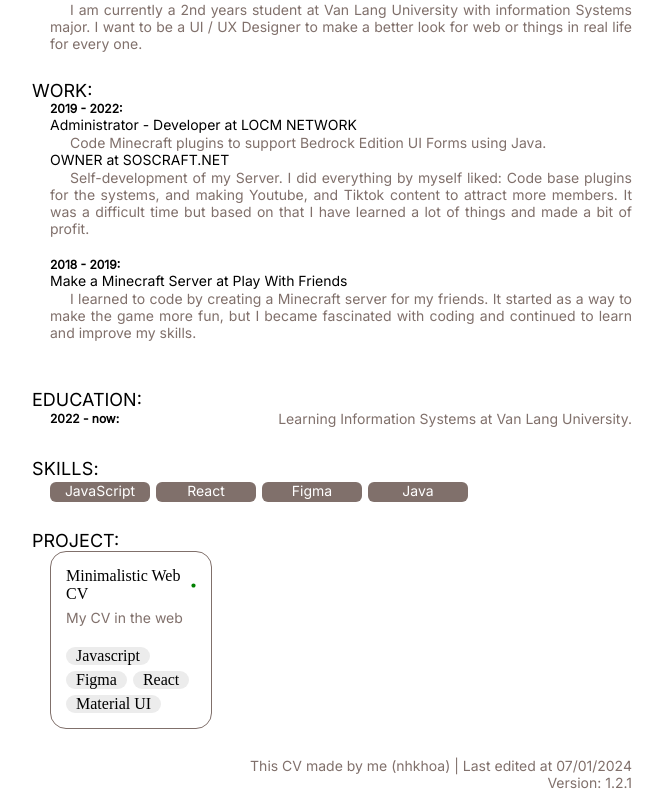
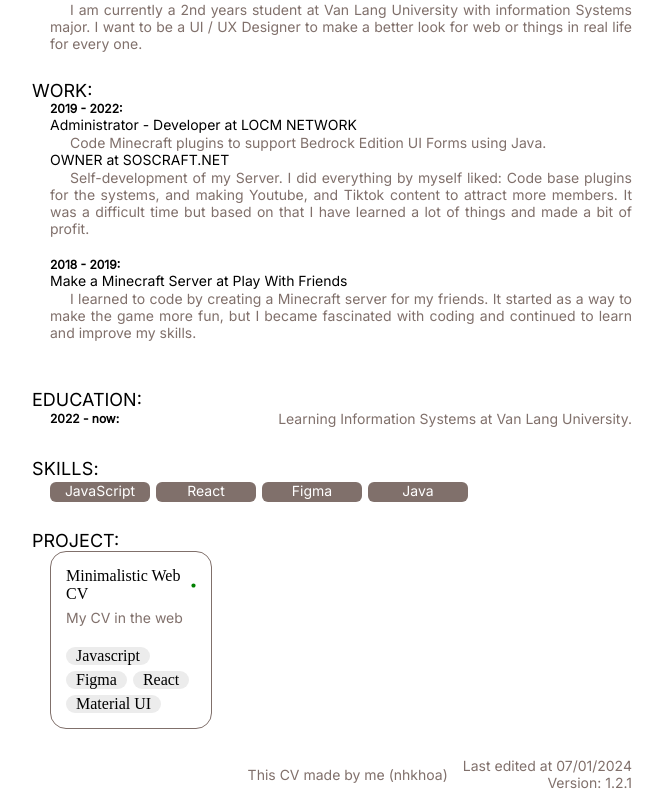
Before and after one commit to dev-nhkhoa/me, a React (Vite) app: page / in a window 1280 px wide. Shown: the part 201-1000 px from the top of the page, without its empty margins (308-971 px from the left). Built offline with nearby package versions, Linux system fonts and the light colour scheme.

Commit message:
style: show version & date

```diff
--- a/src/pages/Home/Sections/End.jsx
+++ b/src/pages/Home/Sections/End.jsx
@@ -7,14 +7,27 @@ const End = () => {
       sx={{
         display: 'flex',
         justifyContent: 'right',
-        alignItems: 'end',
-        flexDirection: 'column'
+        alignItems: 'center',
+        gap: '15px'
       }}
     >
-      <Typography variant='desc'>
-        This CV made by me (nhkhoa) | Last edited at {INFO.dateUpdate}
+      <Typography variant='desc' sx={{ textAlign: 'left' }}>
+        This CV made by me (nhkhoa)
       </Typography>
-      <Typography variant='desc'>Version: {packageJson.version}</Typography>
+      <Box
+        sx={{
+          display: 'flex',
+          flexDirection: 'column',
+          alignItems: 'end'
+        }}
+      >
+        <Typography variant='desc' sx={{ textAlign: 'right' }}>
+          Last edited at {INFO.dateUpdate}
+        </Typography>
+        <Typography variant='desc' sx={{ textAlign: 'right' }}>
+          Version: {packageJson.version}
+        </Typography>
+      </Box>
     </Box>
   )
 }
```
